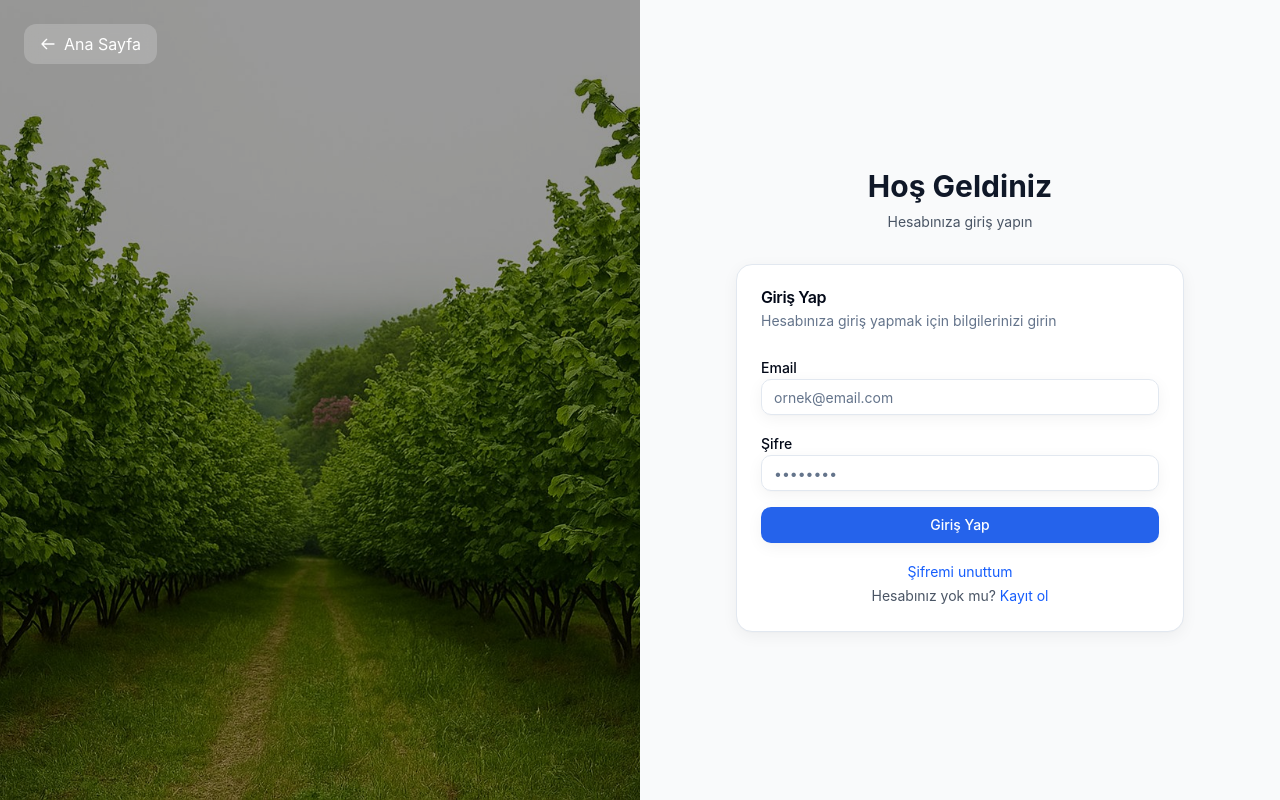
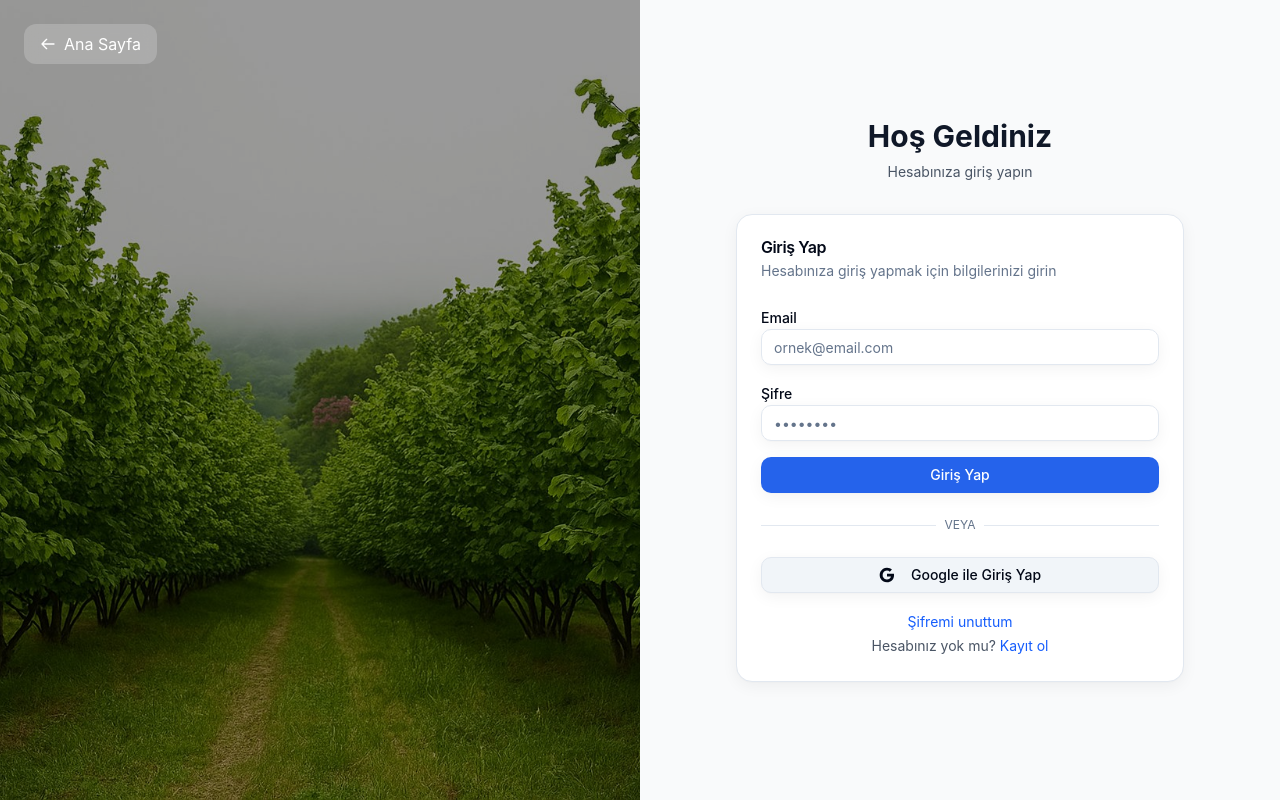
Before and after one commit to uzeyirrr/trfyeni, a Next.js app: page /login in a window 1280 px wide. Built offline with nearby package versions, Linux system fonts and the light colour scheme; what pocketbase would draw is missing.

Commit message:
Google OAuth2 ile giriÅŸ Ã¶zelliÄŸi eklendi

```diff
--- a/src/components/auth/login-form.tsx
+++ b/src/components/auth/login-form.tsx
@@ -11,6 +11,7 @@
 import { Label } from '@/components/ui/label';
 import { Card, CardContent, CardDescription, CardHeader, CardTitle } from '@/components/ui/card';
 import { toast } from 'sonner';
+import { ClientResponseError } from 'pocketbase';
 
 const loginSchema = z.object({
   email: z.string().email('Geçerli bir email adresi girin'),
@@ -37,8 +38,23 @@
       await pb.collection('users').authWithPassword(data.email, data.password);
       toast.success('Başarıyla giriş yapıldı!');
       router.push('/dashboard');
-    } catch (error: any) {
-      toast.error(error.message || 'Giriş yapılamadı');
+    } catch (error) {
+      const err = error as ClientResponseError;
+      toast.error(err.message || 'Giriş yapılamadı');
+    } finally {
+      setIsLoading(false);
+    }
+  };
+
+  const handleGoogleLogin = async () => {
+    setIsLoading(true);
+    try {
+      await pb.collection('users').authWithOAuth2({ provider: 'google' });
+      toast.success('Google ile giriş başarılı!');
+      router.push('/dashboard');
+    } catch (error) {
+      const err = error as ClientResponseError;
+      toast.error(err.message || 'Google ile giriş yapılamadı');
     } finally {
       setIsLoading(false);
     }
@@ -85,6 +101,43 @@
           </Button>
         </form>
 
+        <div className="relative my-6">
+          <div className="absolute inset-0 flex items-center">
+            <span className="w-full border-t" />
+          </div>
+          <div className="relative flex justify-center text-xs uppercase">
+            <span className="bg-white px-2 text-muted-foreground">veya</span>
+          </div>
+        </div>
+
+        <Button
+          type="button"
+          variant="outline"
+          className="w-full"
+          onClick={handleGoogleLogin}
+          disabled={isLoading}
+        >
+          <svg className="mr-2 h-4 w-4" viewBox="0 0 24 24">
+            <path
+              fill="currentColor"
+              d="M22.56 12.25c0-.78-.07-1.53-.2-2.25H12v4.26h5.92c-.26 1.37-1.04 2.53-2.21 3.31v2.77h3.57c2.08-1.92 3.28-4.74 3.28-8.09z"
+            />
+            <path
+              fill="currentColor"
+              d="M12 23c2.97 0 5.46-.98 7.28-2.66l-3.57-2.77c-.98.66-2.23 1.06-3.71 1.06-2.86 0-5.29-1.93-6.16-4.53H2.18v2.84C3.99 20.53 7.7 23 12 23z"
+            />
+            <path
+              fill="currentColor"
+              d="M5.84 14.09c-.22-.66-.35-1.36-.35-2.09s.13-1.43.35-2.09V7.07H2.18C1.43 8.55 1 10.22 1 12s.43 3.45 1.18 4.93l2.85-2.22.81-.62z"
+            />
+            <path
+              fill="currentColor"
+              d="M12 5.38c1.62 0 3.06.56 4.21 1.64l3.15-3.15C17.45 2.09 14.97 1 12 1 7.7 1 3.99 3.47 2.18 7.07l3.66 2.84c.87-2.6 3.3-4.53 6.16-4.53z"
+            />
+          </svg>
+          Google ile Giriş Yap
+        </Button>
+
         <div className="mt-4 text-center space-y-2">
           <a href="/forgot-password" className="text-sm text-blue-600 hover:underline">
             Şifremi unuttum
```
